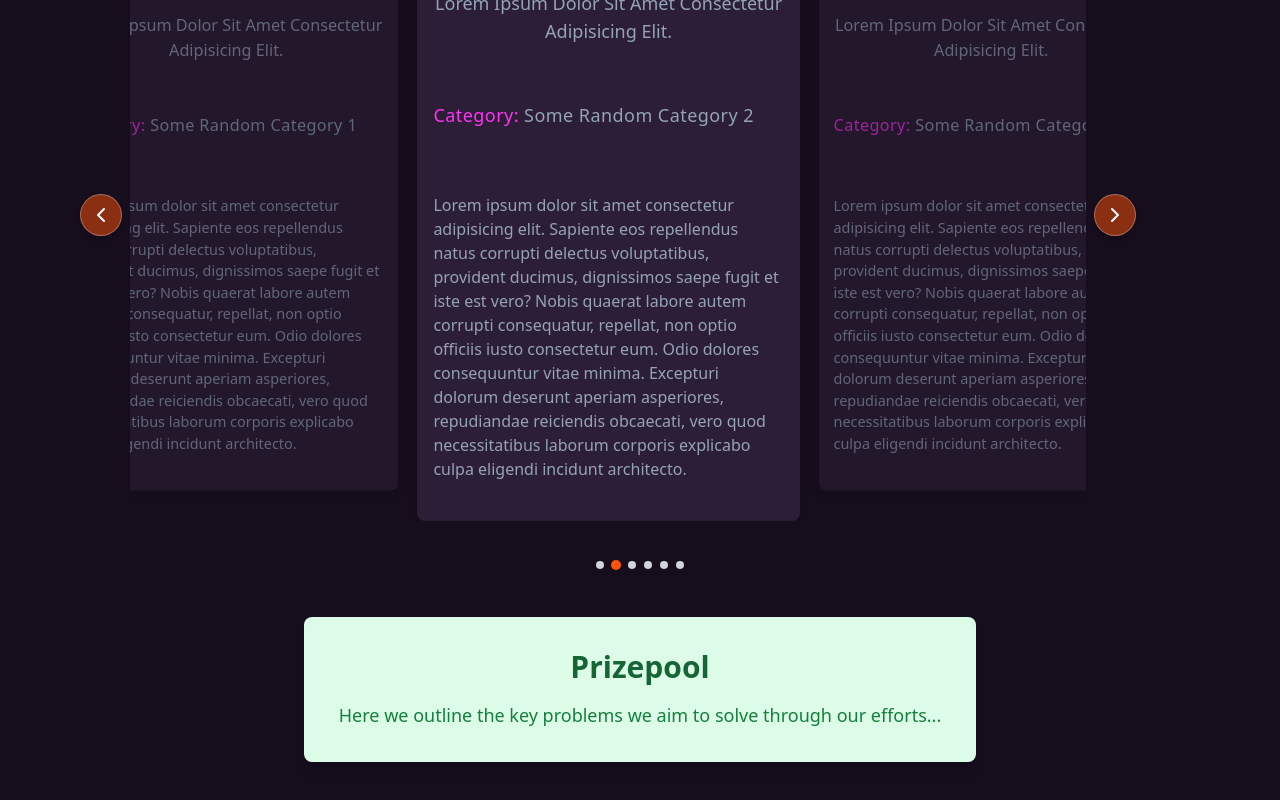
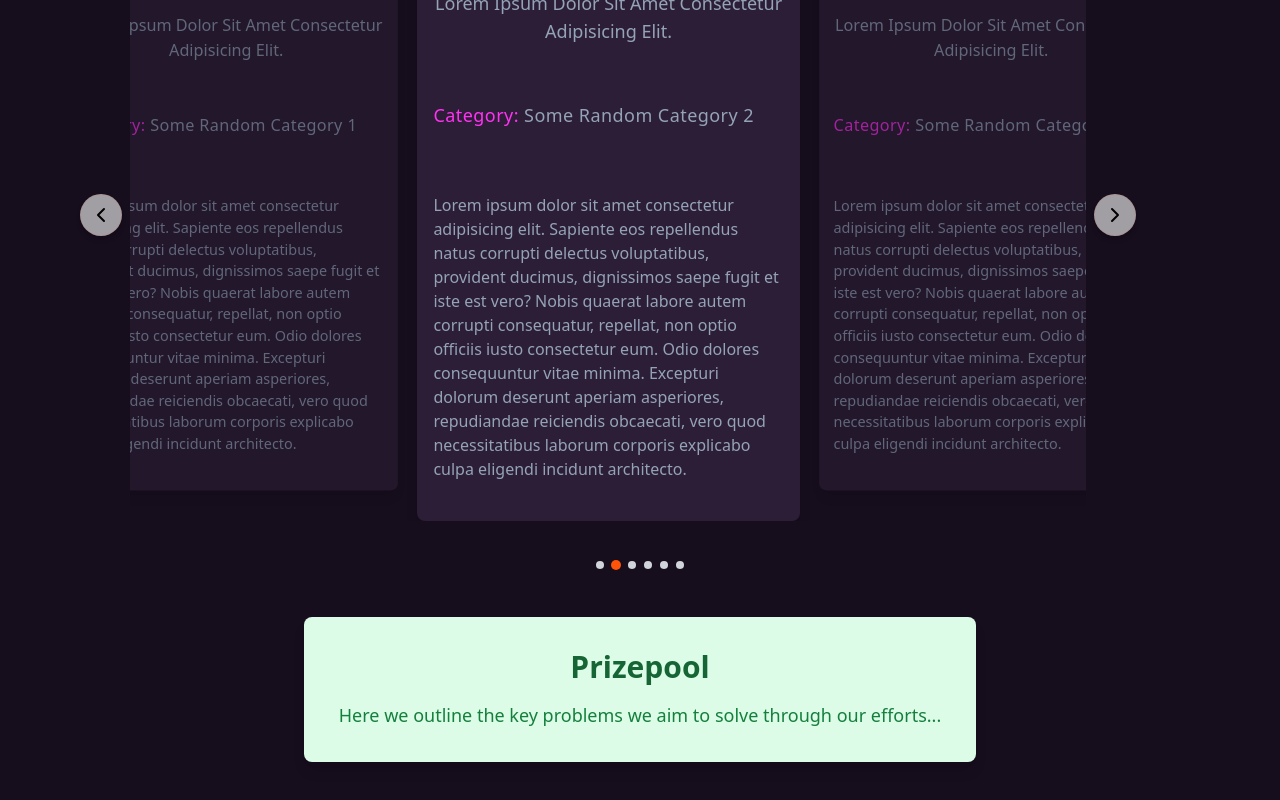
Before and after one commit to THEGAMECHANGER416/CodeKshetra2.0, a React (Vite) app: page / in a window 1280 px wide. Shown: the part 2735-3535 px from the top of the page. Built offline with nearby package versions, Linux system fonts and the light colour scheme.

Commit message:
change button colors

```diff
--- a/src/components/custom/ProblemStatement.tsx
+++ b/src/components/custom/ProblemStatement.tsx
@@ -78,10 +78,10 @@ const ProblemStatement = () => {
               api?.scrollPrev();
               handleInteraction();
             }}
-            className="bg-accent/50 border border-white/30 rounded-full h-fit p-2 shadow-md z-30 hidden md:block"
+            className="bg-white/60 border border-accent/10 rounded-full h-fit p-2 shadow-md z-30 hidden md:block"
             aria-label="Previous card"
           >
-            <ChevronLeft className="w-3 h-3 md:w-6 md:h-6 text-white" />
+            <ChevronLeft className="w-3 h-3 md:w-6 md:h-6 text-black" />
           </button>
         </div>
 
@@ -122,10 +122,10 @@ const ProblemStatement = () => {
               api?.scrollNext();
               handleInteraction();
             }}
-            className="bg-accent/50 border border-white/30 rounded-full h-fit p-2 shadow-md z-30 hidden md:block"
+            className="bg-white/60 border border-accent/10 rounded-full h-fit p-2 shadow-md z-30 hidden md:block"
             aria-label="Next card"
           >
-            <ChevronRight className="w-3 h-3 md:w-6 md:h-6 text-white" />
+            <ChevronRight className="w-3 h-3 md:w-6 md:h-6 text-black" />
           </button>
         </div>
       </div>
```
